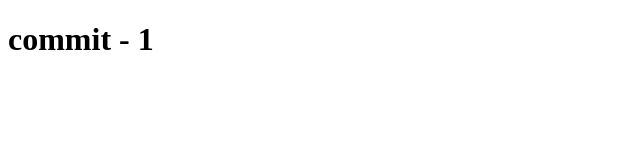
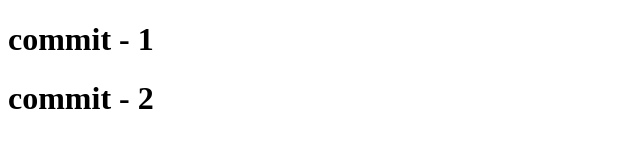
Before and after one commit to rashni464/js-tutor, a plain HTML site: page index.html in a window 1280 px wide. Shown: the whole page, without its empty margins (0-640 px from the left). Drawn offline with Linux system fonts and the light colour scheme.

Commit message:
commit-2

```diff
--- a/index.html
+++ b/index.html
@@ -8,6 +8,7 @@
 </head>
 <body>
     <h1> commit - 1 </h1>
+    <h1> commit - 2 </h1>
 
 
 </body>
```
